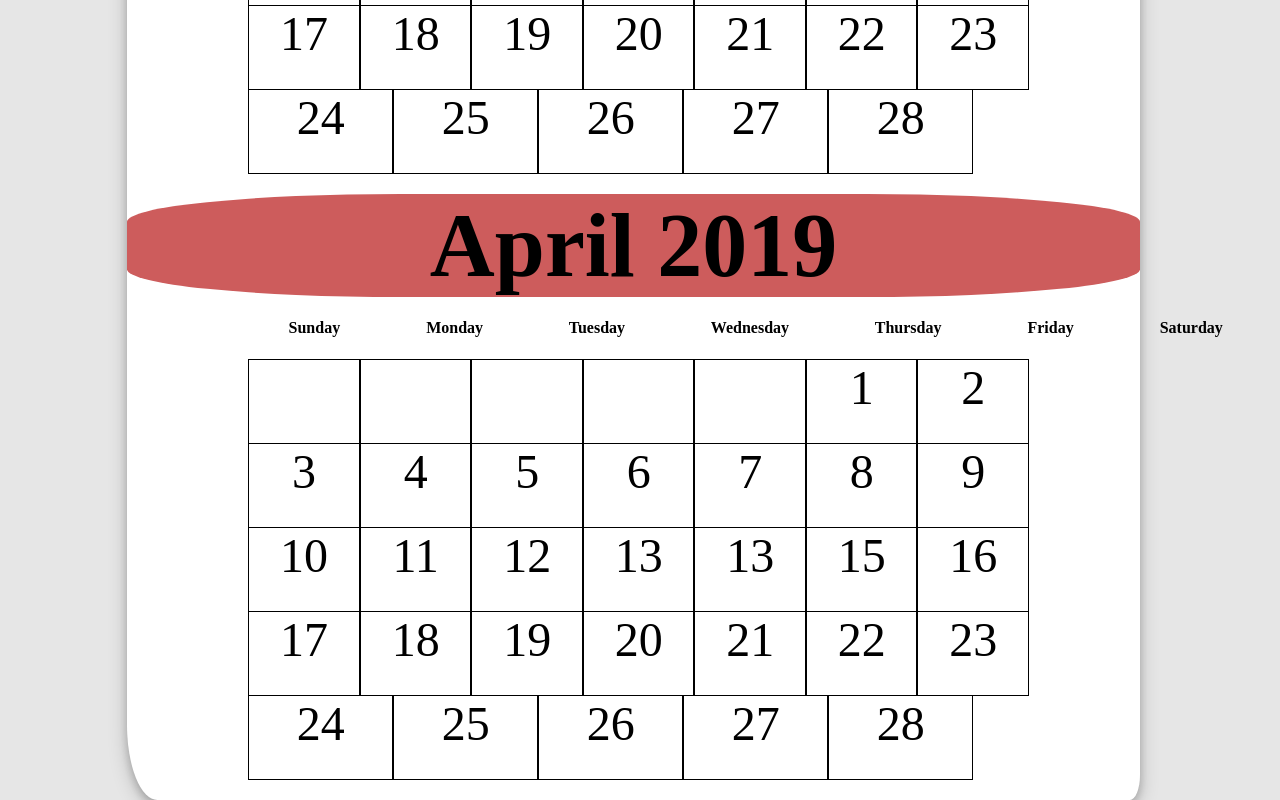
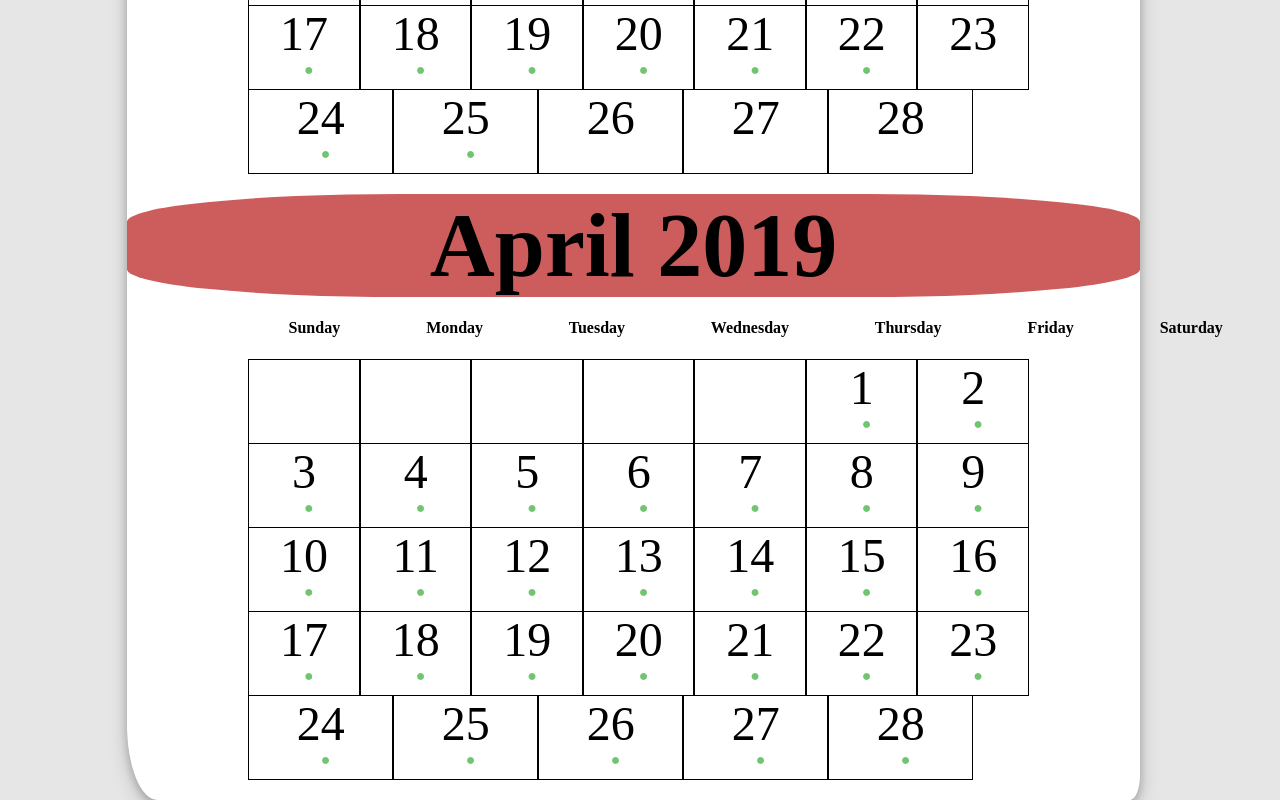
Before and after one commit to alejandrochang/Calendar, a React (Create React App) app: page / in a window 1280 px wide. Shown: the part 1806-2606 px from the top of the page. Built offline with nearby package versions, Linux system fonts and the light colour scheme.

Commit message:
fixed green dot bug only on specified days

```diff
--- a/src/Components/Calendar/calendar.js
+++ b/src/Components/Calendar/calendar.js
@@ -21,29 +21,29 @@ class Calendar extends React.Component {
                 { date: null, highlighted: false },
                 { date: null, highlighted: false },
                 { date: null, highlighted: false },
-                { date: 1, highlighted: false },
+                { date: 1, highlighted: true },
                 { date: 2, highlighted: false }
               ]
             },
             {
               days: [
                 { date: 3, highlighted: false },
-                { date: 4, highlighted: false },
-                { date: 5, highlighted: false },
-                { date: 6, highlighted: false },
+                { date: 4, highlighted: true },
+                { date: 5, highlighted: true },
+                { date: 6, highlighted: true },
                 { date: 7, highlighted: false },
-                { date: 8, highlighted: false },
+                { date: 8, highlighted: true },
                 { date: 9, highlighted: false }
               ]
             },
             {
               days: [
                 { date: 10, highlighted: false },
-                { date: 11, highlighted: false },
+                { date: 11, highlighted: true },
                 { date: 12, highlighted: false },
-                { date: 13, highlighted: false },
-                { date: 13, highlighted: false },
-                { date: 15, highlighted: false },
+                { date: 13, highlighted: true },
+                { date: 13, highlighted: true },
+                { date: 15, highlighted: true },
                 { date: 16, highlighted: false }
               ]
             },
@@ -80,55 +80,55 @@ class Calendar extends React.Component {
                 { date: null, highlighted: false },
                 { date: null, highlighted: false },
                 { date: null, highlighted: false },
-                { date: 1, highlighted: false },
+                { date: 1, highlighted: true },
                 { date: 2, highlighted: false }
               ]
             },
             {
               days: [
                 { date: 3, highlighted: false },
-                { date: 4, highlighted: false },
-                { date: 5, highlighted: false },
-                { date: 6, highlighted: false },
-                { date: 7, highlighted: false },
-                { date: 8, highlighted: false },
+                { date: 4, highlighted: true },
+                { date: 5, highlighted: true },
+                { date: 6, highlighted: true },
+                { date: 7, highlighted: true },
+                { date: 8, highlighted: true },
                 { date: 9, highlighted: false }
               ]
             },
             {
               days: [
-                { date: 10, highlighted: false },
-                { date: 11, highlighted: false },
-                { date: 12, highlighted: false },
-                { date: 13, highlighted: false },
+                { date: 10, highlighted: true },
+                { date: 11, highlighted: true },
+                { date: 12, highlighted: true },
+                { date: 13, highlighted: true },
                 { date: 13, highlighted: false },
                 { date: 15, highlighted: false },
-                { date: 16, highlighted: false }
+                { date: 16, highlighted: true }
               ]
             },
             {
               days: [
-                { date: 17, highlighted: false  },
-                { date: 18, highlighted: false  },
-                { date: 19, highlighted: false  },
-                { date: 20, highlighted: false  },
-                { date: 21, highlighted: false  },
-                { date: 22, highlighted: false  },
-                { date: 23, highlighted: false  }
+                { date: 17, highlighted: false },
+                { date: 18, highlighted: false },
+                { date: 19, highlighted: true },
+                { date: 20, highlighted: false },
+                { date: 21, highlighted: true },
+                { date: 22, highlighted: false },
+                { date: 23, highlighted: false }
               ]
             },
             {
               days: [
-                { date: 24, highlighted: false  },
-                { date: 25, highlighted: false  },
-                { date: 26, highlighted: false  },
-                { date: 27, highlighted: false  },
-                { date: 28, highlighted: false  },
-                { date: 29, highlighted: false  },
-                { date: 30, highlighted: false  }
+                { date: 24, highlighted: false },
+                { date: 25, highlighted: true },
+                { date: 26, highlighted: true },
+                { date: 27, highlighted: false },
+                { date: 28, highlighted: true },
+                { date: 29, highlighted: true },
+                { date: 30, highlighted: true }
               ]
             },
-            { days: [{ date: 31 }] }
+            { days: [{ date: 31, highlighted: true }] }
           ],
           year: 2019
         },
@@ -142,50 +142,50 @@ class Calendar extends React.Component {
                 { date: null },
                 { date: null },
                 { date: null },
-                { date: 1 },
-                { date: 2 }
+                { date: 1, highlighted: true },
+                { date: 2, highlighted: true }
               ]
             },
             {
               days: [
-                { date: 3 },
-                { date: 4 },
-                { date: 5 },
-                { date: 6 },
-                { date: 7 },
-                { date: 8 },
-                { date: 9 }
+                { date: 3, highlighted: true },
+                { date: 4, highlighted: true },
+                { date: 5, highlighted: true },
+                { date: 6, highlighted: false },
+                { date: 7, highlighted: false },
+                { date: 8, highlighted: true },
+                { date: 9, highlighted: true }
               ]
             },
             {
               days: [
-                { date: 10 },
-                { date: 11 },
-                { date: 12 },
-                { date: 13 },
-                { date: 13 },
-                { date: 15 },
-                { date: 16 }
+                { date: 10, highlighted: false },
+                { date: 11, highlighted: true },
+                { date: 12, highlighted: true },
+                { date: 13, highlighted: true },
+                { date: 13, highlighted: true },
+                { date: 15, highlighted: false },
+                { date: 16, highlighted: true }
               ]
             },
             {
               days: [
-                { date: 17 },
-                { date: 18 },
-                { date: 19 },
-                { date: 20 },
-                { date: 21 },
-                { date: 22 },
-                { date: 23 }
+                { date: 17, highlighted: true },
+                { date: 18, highlighted: true },
+                { date: 19, highlighted: true },
+                { date: 20, highlighted: true },
+                { date: 21, highlighted: true },
+                { date: 22, highlighted: true },
+                { date: 23, highlighted: false }
               ]
             },
             {
               days: [
-                { date: 24 },
-                { date: 25 },
-                { date: 26 },
-                { date: 27 },
-                { date: 28 }
+                { date: 24, highlighted: true },
+                { date: 25, highlighted: true },
+                { date: 26, highlighted: false },
+                { date: 27, highlighted: false },
+                { date: 28, highlighted: false }
               ]
             }
           ],
@@ -201,50 +201,50 @@ class Calendar extends React.Component {
                 { date: null },
                 { date: null },
                 { date: null },
-                { date: 1 },
-                { date: 2 }
+                { date: 1, highlighted: true },
+                { date: 2, highlighted: true }
               ]
             },
             {
               days: [
-                { date: 3 },
-                { date: 4 },
-                { date: 5 },
-                { date: 6 },
-                { date: 7 },
-                { date: 8 },
-                { date: 9 }
+                { date: 3, highlighted: true },
+                { date: 4, highlighted: true },
+                { date: 5, highlighted: true },
+                { date: 6, highlighted: true },
+                { date: 7, highlighted: true },
+                { date: 8, highlighted: true },
+                { date: 9, highlighted: true }
               ]
             },
             {
               days: [
-                { date: 10 },
-                { date: 11 },
-                { date: 12 },
-                { date: 13 },
-                { date: 13 },
-                { date: 15 },
-                { date: 16 }
+                { date: 10, highlighted: true },
+                { date: 11, highlighted: true },
+                { date: 12, highlighted: true },
+                { date: 13, highlighted: true },
+                { date: 14, highlighted: true },
+                { date: 15, highlighted: true },
+                { date: 16, highlighted: true }
               ]
             },
             {
               days: [
-                { date: 17 },
-                { date: 18 },
-                { date: 19 },
-                { date: 20 },
-                { date: 21 },
-                { date: 22 },
-                { date: 23 }
+                { date: 17, highlighted: true },
+                { date: 18, highlighted: true },
+                { date: 19, highlighted: true },
+                { date: 20, highlighted: true },
+                { date: 21, highlighted: true },
+                { date: 22, highlighted: true },
+                { date: 23, highlighted: true }
               ]
             },
             {
               days: [
-                { date: 24 },
-                { date: 25 },
-                { date: 26 },
-                { date: 27 },
-                { date: 28 }
+                { date: 24, highlighted: true },
+                { date: 25, highlighted: true },
+                { date: 26, highlighted: true },
+                { date: 27, highlighted: true },
+                { date: 28, highlighted: true }
               ]
             }
           ],
```
